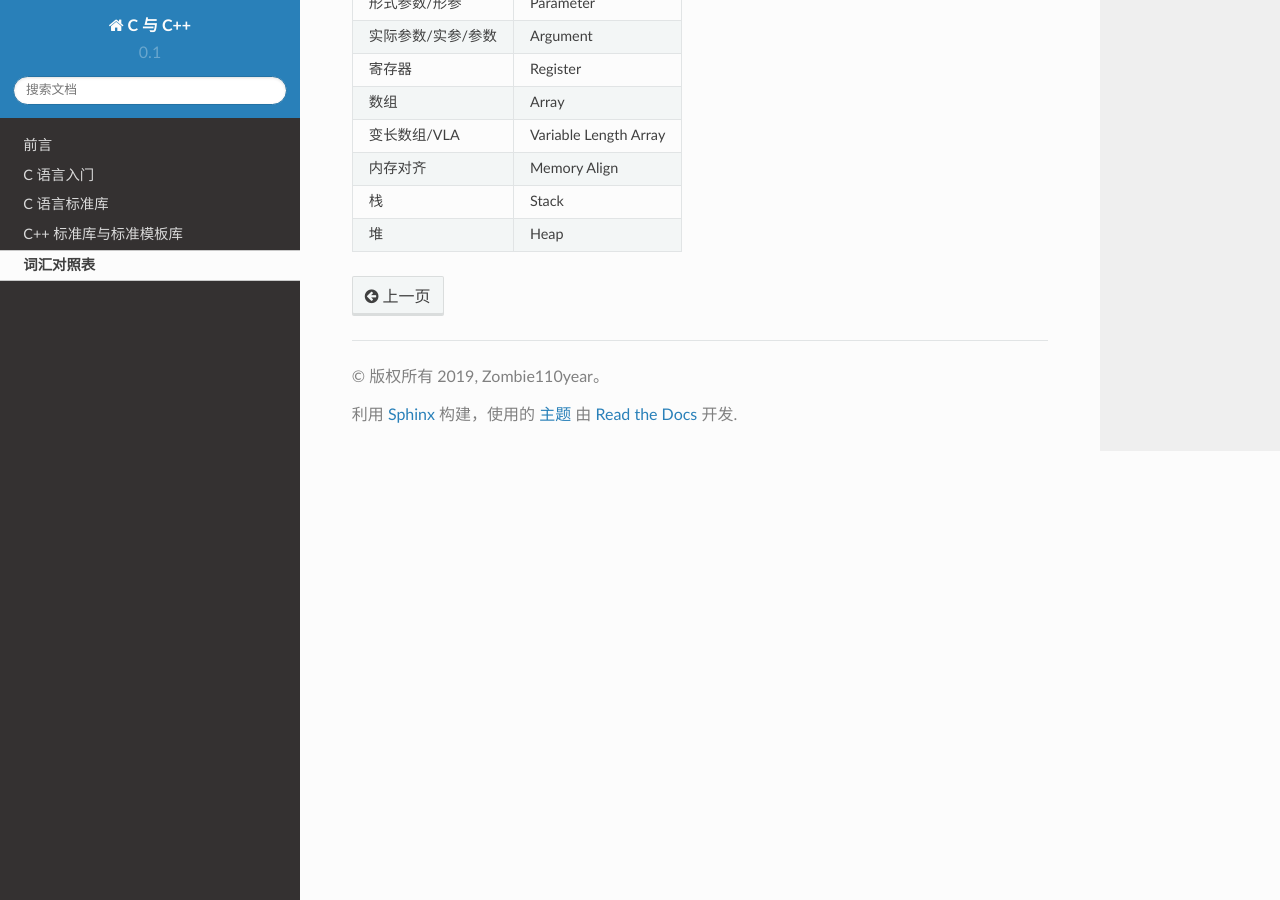
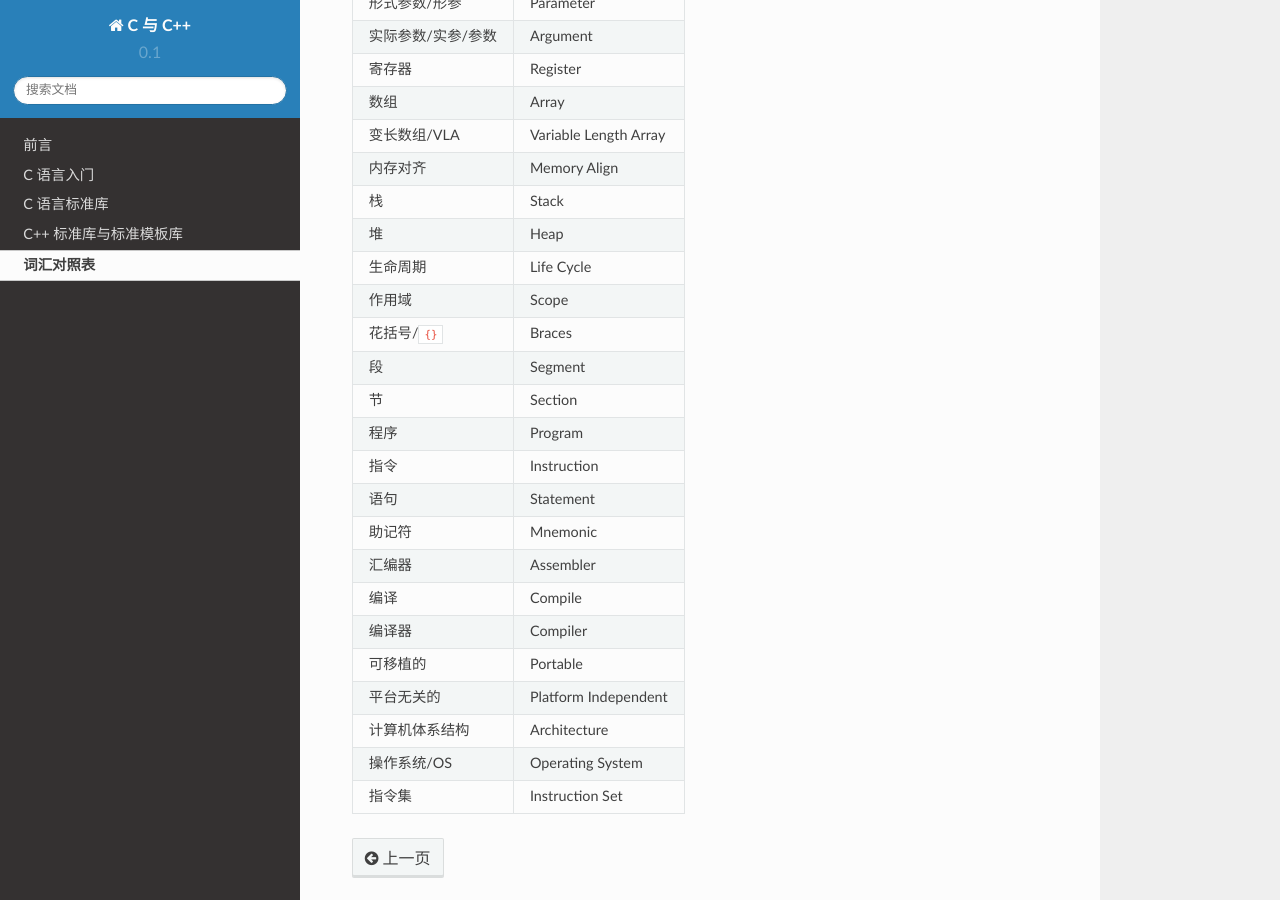
Before and after one commit to zombie110year/c-cpp, a Sphinx documentation site: the page built from source/glossary.rst, in a window 1280 px wide and 900 px high, scrolled down 808 px. Built offline with Sphinx 7.4.7 and the Read the Docs theme 2.0.0, drawn with Linux system fonts in a browser that asks for light colours.

Commit message:
update glossary.rst

```diff
--- a/source/glossary.rst
+++ b/source/glossary.rst
@@ -58,3 +58,37 @@
       -  Stack
    *  -  堆
       -  Heap
+   *  -  生命周期
+      -  Life Cycle
+   *  -  作用域
+      -  Scope
+   *  -  花括号/``{}``
+      -  Braces
+   *  -  段
+      -  Segment
+   *  -  节
+      -  Section
+   *  -  程序
+      -  Program
+   *  -  指令
+      -  Instruction
+   *  -  语句
+      -  Statement
+   *  -  助记符
+      -  Mnemonic
+   *  -  汇编器
+      -  Assembler
+   *  -  编译
+      -  Compile
+   *  -  编译器
+      -  Compiler
+   *  -  可移植的
+      -  Portable
+   *  -  平台无关的
+      -  Platform Independent
+   *  -  计算机体系结构
+      -  Architecture
+   *  -  操作系统/OS
+      -  Operating System
+   *  -  指令集
+      -  Instruction Set
```
